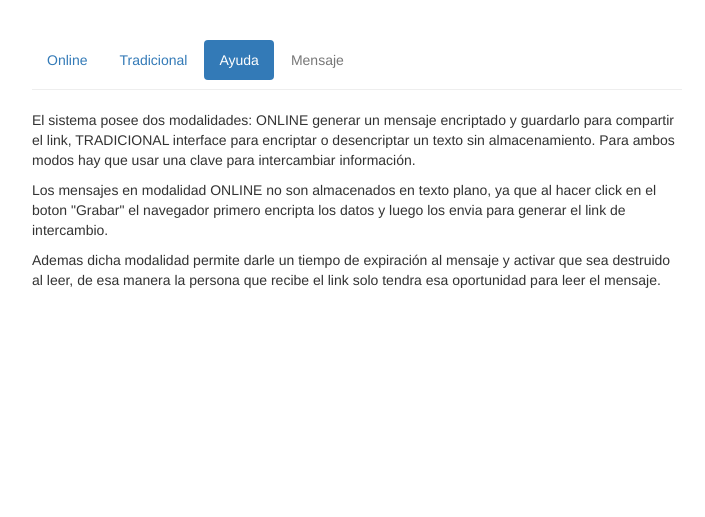
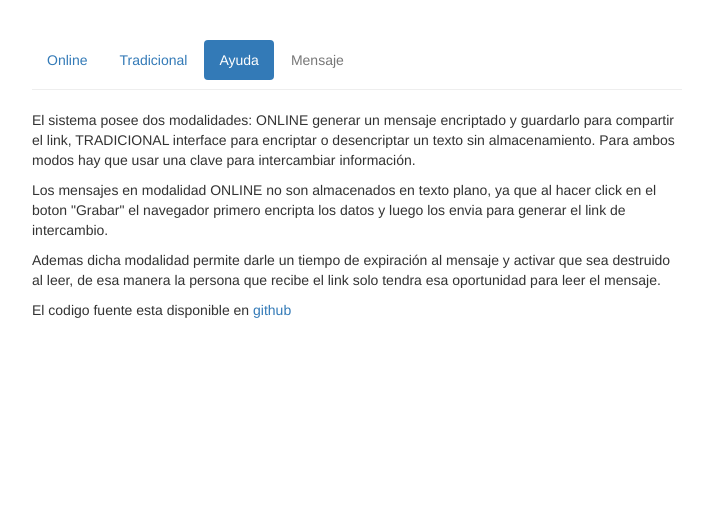
Before and after one commit to baicom/crypto, a Flask app: page / in a window 1280 px wide, after a click on "Ayuda". Shown: the top 517 px of the page, without its empty margins (283-988 px from the left). Run offline with Flask 2, Linux system fonts and the light colour scheme; parts of the project's set-up code (start-up, migrations or seed data) failed here and were passed over; some libraries are stand-ins or nearby versions.

Commit message:
Codigo fuente disponible

```diff
--- a/templates/index.html
+++ b/templates/index.html
@@ -114,6 +114,7 @@
     <p>El sistema posee dos modalidades: ONLINE generar un mensaje encriptado y guardarlo para compartir el link, TRADICIONAL  interface para encriptar o desencriptar un texto sin almacenamiento. Para ambos modos hay que usar una clave para intercambiar informaci&oacute;n.</p>
     <p>Los mensajes en modalidad ONLINE no son almacenados en texto plano, ya que al hacer click en el boton "Grabar" el navegador primero encripta los datos y luego los envia para generar el link de intercambio.</p>
     <p>Ademas dicha modalidad permite darle un tiempo de expiraci&oacute;n al mensaje y activar que sea destruido al leer, de esa manera la persona que recibe el link solo tendra esa oportunidad para leer el mensaje.</p>
+    <p>El codigo fuente esta disponible en <a href="http://github.com/baicom/crypto">github</a>
   </div>
 
   </div>
```
